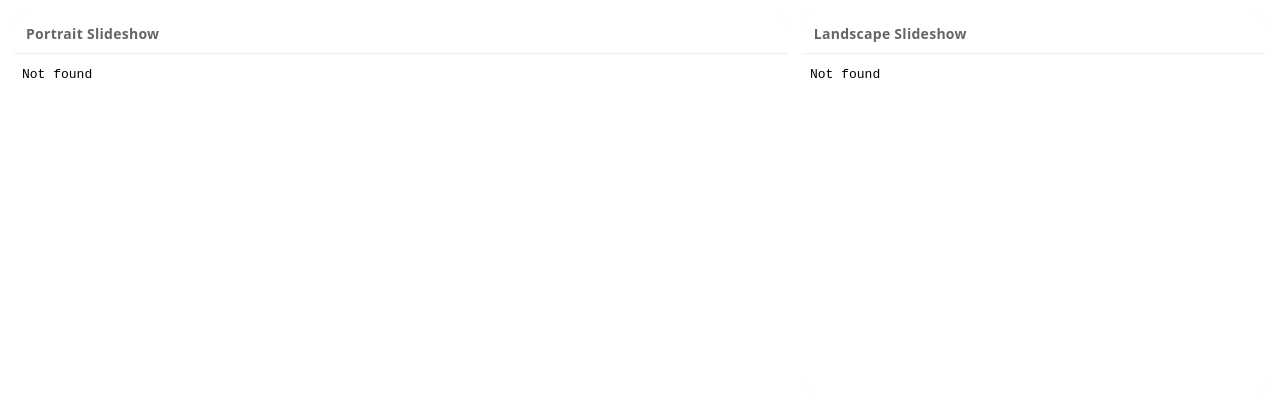
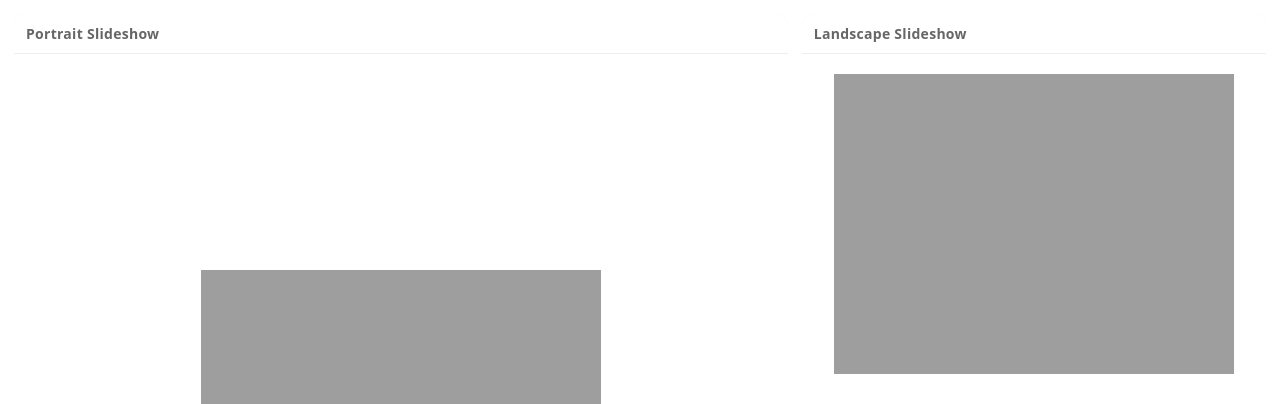
Before and after one commit to Krinkels-BV/Narrowcasting, a plain HTML site: page dashboard.html in a window 1280 px wide. Shown: the top 404 px of the page. Drawn offline with Linux system fonts and the light colour scheme.

Commit message:
Update dashboard.html

```diff
--- a/dashboard.html
+++ b/dashboard.html
@@ -151,7 +151,7 @@
       <h2>Portrait Slideshow</h2>
       <div class="panel-body">
         <!-- Verwijs naar je eerder gemaakte portrait.html (publiek op GitHub Pages) -->
-        <iframe src="./portrait.html" allow="autoplay" loading="lazy"></iframe>
+        <iframe src="./slideshow-portrait.html" allow="autoplay" loading="lazy"></iframe>
       </div>
     </section>
 
@@ -160,7 +160,7 @@
       <h2>Landscape Slideshow</h2>
       <div class="panel-body">
         <!-- Verwijs naar je eerder gemaakte landscape.html -->
-        <iframe src="./landscape.html" allow="autoplay" loading="lazy"></iframe>
+        <iframe src="./slideshow-landscape.html" allow="autoplay" loading="lazy"></iframe>
       </div>
     </section>
 
```
